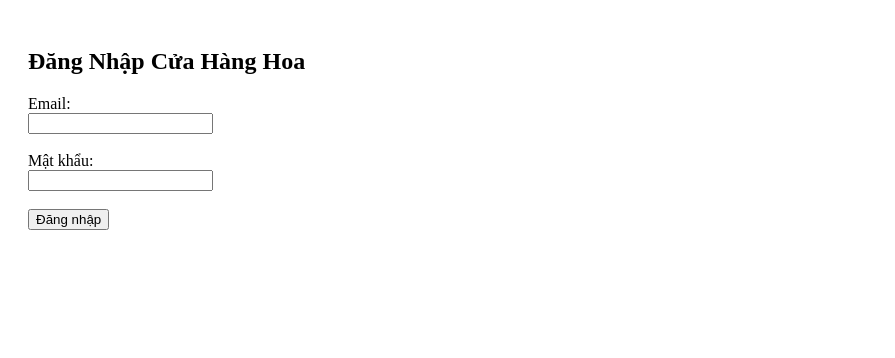
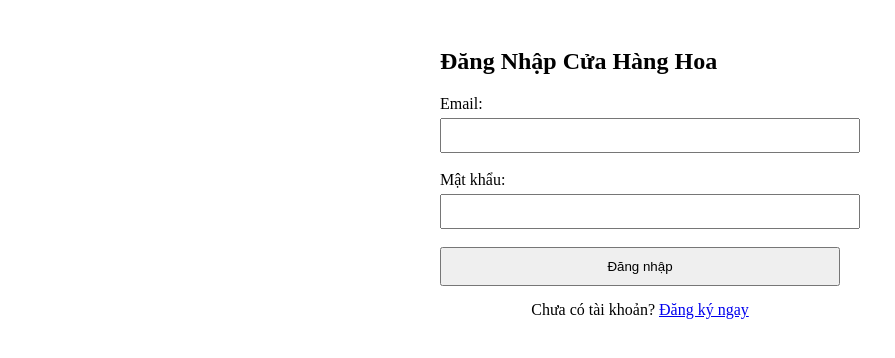
Before and after one commit to kaytlynnnguyen/frontend-nhom1-chieuthu4, a React (Create React App) app: page /login in a window 1280 px wide. Shown: the top 358 px of the page, without its empty margins (0-895 px from the left). Built offline with nearby package versions, Linux system fonts and the light colour scheme.

Commit message:
update trang dang nhap, update duong truyen trong app.js

```diff
--- a/package.json
+++ b/package.json
@@ -7,6 +7,7 @@
     "axios": "^1.13.6",
     "react": "^18.2.0",
     "react-dom": "^18.2.0",
+    "react-router-dom": "^7.13.1",
     "react-scripts": "5.0.1"
   },
   "scripts": {
--- a/src/App.js
+++ b/src/App.js
@@ -1,12 +1,21 @@
 import React from 'react';
+import { BrowserRouter as Router, Routes, Route } from 'react-router-dom';
 import Login from './components/Login';
+import Home from './components/Home';
 
 function App() {
   return (
-    <div className="App">
-      {/* Hiện tại chúng ta để trang Login làm trang chính để test */}
-      <Login />
-    </div>
+    <Router>
+      <div className="App">
+        <Routes>
+          {/* Đường dẫn mặc định là trang chủ */}
+          <Route path="/" element={<Home />} />
+
+          {/* Đường dẫn đến trang đăng nhập */}
+          <Route path="/login" element={<Login />} />
+        </Routes>
+      </div>
+    </Router>
   );
 }
 
--- /dev/null
+++ b/src/components/Home.js
@@ -0,0 +1,34 @@
+import React from 'react';
+import { useNavigate } from 'react-router-dom';
+
+const Home = () => {
+  const navigate = useNavigate();
+  const userName = localStorage.getItem('userName'); // Lấy tên đã lưu lúc Login
+  const token = localStorage.getItem('token');
+
+  const handleLogout = () => {
+    localStorage.clear(); // Xóa sạch "ví" (token và tên)
+    navigate('/login');
+  };
+
+  if (!token) {
+    return (
+      <div style={{ padding: '20px' }}>
+        <h2>Bạn chưa đăng nhập!</h2>
+        <button onClick={() => navigate('/login')}>Đi đến trang Đăng nhập</button>
+      </div>
+    );
+  }
+
+  return (
+    <div style={{ padding: '20px' }}>
+      <h1>Chào mừng {userName} đến với Shop Hoa 🌸</h1>
+      <p>Đây là trang chủ dành cho thành viên.</p>
+      <button onClick={handleLogout} style={{ backgroundColor: 'red', color: 'white' }}>
+        Đăng xuất
+      </button>
+    </div>
+  );
+};
+
+export default Home;
--- a/src/components/Login.js
+++ b/src/components/Login.js
@@ -1,46 +1,73 @@
 import React, { useState } from 'react';
 import axios from 'axios';
+import { useNavigate, Link } from 'react-router-dom'; // Thêm Link để chuyển sang trang đăng ký
 
 const Login = () => {
   const [email, setEmail] = useState('');
   const [password, setPassword] = useState('');
+  const navigate = useNavigate(); // Khai báo điều hướng
 
   const handleLogin = async (e) => {
     e.preventDefault();
     try {
-      // Gửi email và password lên server
+      // 1. Gửi yêu cầu đăng nhập đến Backend
       const response = await axios.post('http://localhost:5000/api/auth/login', {
         email,
         password
       });
 
-      // Nếu đúng, server trả về token. Ta cất vào "ví" localStorage
-      const token = response.data.token;
+      // 2. Lấy Token và thông tin User từ phản hồi của Server
+      const { token, user } = response.data;
+
+      // 3. Cất vào localStorage để dùng cho các lần sau
       localStorage.setItem('token', token);
+      localStorage.setItem('userName', user.firstName); // Lưu tên để hiển thị ở trang Home
 
-      alert('Đăng nhập thành công! Thẻ JWT đã được lưu.');
-      // Sau đây bạn có thể dùng window.location.href = '/' để về trang chủ
+      alert('Đăng nhập thành công!');
+
+      // 4. Chuyển hướng về trang chủ ngay lập tức
+      navigate('/');
+
     } catch (error) {
-      alert('Lỗi: ' + (error.response?.data?.message || 'Không thể đăng nhập'));
+      // Hiển thị lỗi từ server (ví dụ: "Thông tin đăng nhập không chính xác")
+      alert('Lỗi: ' + (error.response?.data?.msg || 'Không thể đăng nhập'));
     }
   };
 
   return (
-    <div style={{ padding: '20px', maxWidth: '400px' }}>
+    <div style={{ padding: '20px', maxWidth: '400px', margin: '0 auto' }}>
       <h2>Đăng Nhập Cửa Hàng Hoa</h2>
       <form onSubmit={handleLogin}>
         <div>
           <label>Email:</label><br/>
-          <input type="email" value={email} onChange={(e) => setEmail(e.target.value)} required />
+          <input
+            type="email"
+            value={email}
+            onChange={(e) => setEmail(e.target.value)}
+            required
+            style={{ width: '100%', padding: '8px', marginTop: '5px' }}
+          />
         </div>
         <br/>
         <div>
           <label>Mật khẩu:</label><br/>
-          <input type="password" value={password} onChange={(e) => setPassword(e.target.value)} required />
+          <input
+            type="password"
+            value={password}
+            onChange={(e) => setPassword(e.target.value)}
+            required
+            style={{ width: '100%', padding: '8px', marginTop: '5px' }}
+          />
         </div>
         <br/>
-        <button type="submit">Đăng nhập</button>
+        <button type="submit" style={{ width: '100%', padding: '10px', cursor: 'pointer' }}>
+          Đăng nhập
+        </button>
       </form>
+
+      <p style={{ marginTop: '15px', textAlign: 'center' }}>
+        Chưa có tài khoản? <Link to="/register">Đăng ký ngay</Link>
+      </p>
     </div>
   );
 };
```
Also changed, not shown: 1 other file (tests, documents, lock files or other folders).
